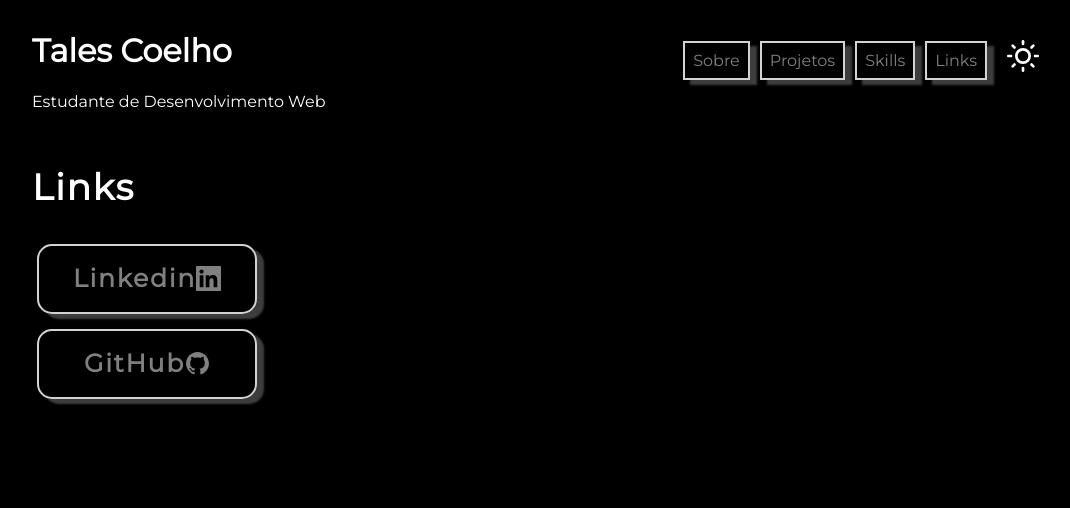
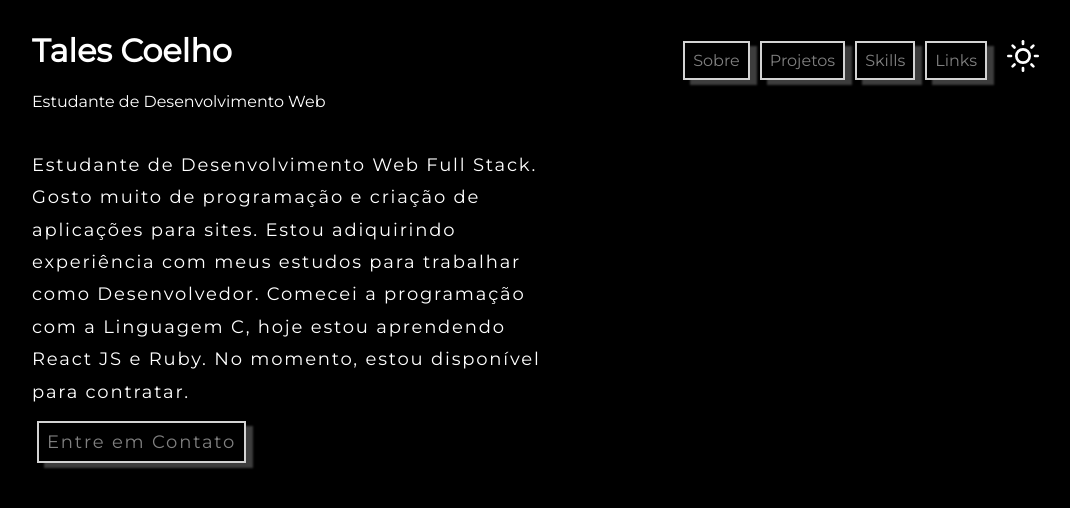
Before and after one commit to talescoelho/portfolio, a React (Create React App) app: page /portfolio/links in a window 1280 px wide. Shown: the top 508 px of the page, without its empty margins (138-1208 px from the left). Built offline with nearby package versions, Linux system fonts and the light colour scheme.

Commit message:
portfolio no git

```diff
--- a/src/components/Pages.js
+++ b/src/components/Pages.js
@@ -10,16 +10,16 @@ function Pages() {
   return (
     <div className="main-container">
       <Switch>
-        <Route path="/portfolio/sobre">
+        <Route path="/">
           <Sobre />
         </Route>
-        <Route path="/portfolio/projects">
+        <Route path="/projects">
           <Projects />
         </Route>
-        <Route path="/portfolio/skills">
+        <Route path="/skills">
           <Skills />
         </Route>
-        <Route path="/portfolio/links">
+        <Route path="/links">
           <Links />
         </Route>
         </Switch>
```
